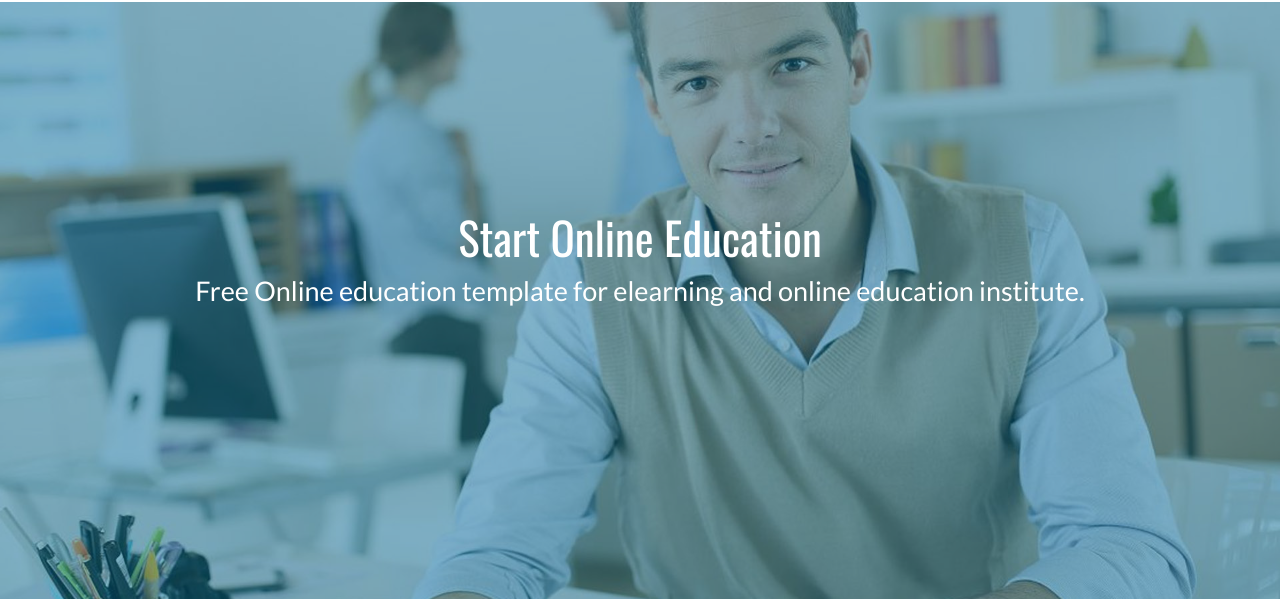
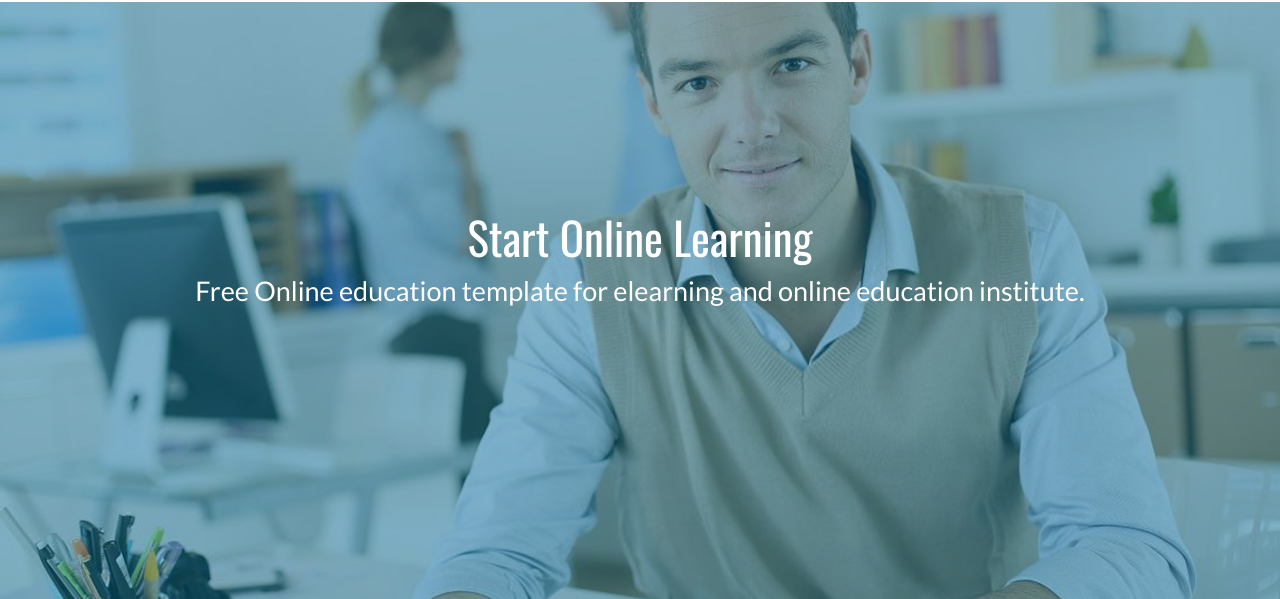
Before and after one commit to mindviu/MVT, a plain HTML site: page WebContent/index.html in a window 1280 px wide. Shown: the part 98-697 px from the top of the page. Drawn offline with nearby package versions, Linux system fonts and the light colour scheme; files whose address does not match are found by name.

Commit message:
version2

```diff
--- a/WebContent/index.html
+++ b/WebContent/index.html
@@ -64,7 +64,7 @@ License URL: http://creativecommons.org/licenses/by/3.0/
 	<header id="head">
 		<div class="container">
              <div class="heading-text">
-							<h1 class="animated flipInY delay1">Start Online Education</h1>
+							<h1 class="animated flipInY delay1">Start Online Learning</h1>
 							<p>Free Online education template for elearning and online education institute.</p>
 						</div>
 
```
